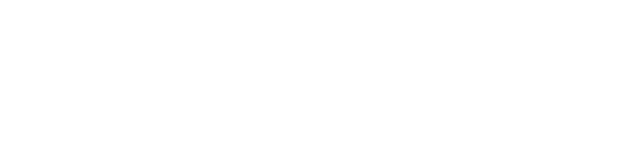
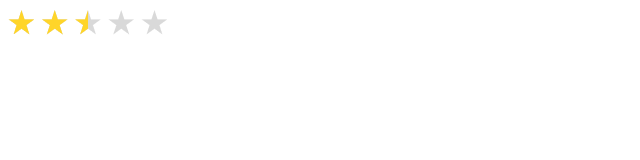
Before and after one commit to Oleg4311/tilda_test, a website: page index.html in a window 1280 px wide. Shown: the whole page, without its empty margins (0-640 px from the left). Drawn offline with Linux system fonts and the light colour scheme; the site is published under a folder, as on GitHub Pages, so addresses that start at the root find nothing.

Commit message:
rating_without_saving

```diff
--- a/index.css
+++ b/index.css
@@ -3,7 +3,7 @@
   position: relative;
   width: 160px;
   height: 32px;
-  background:url('/stars_white.png') repeat-x;
+  background:url('stars_white.png') repeat-x;
   cursor: pointer;
 }
 
@@ -13,7 +13,7 @@
   top: 0px;
   left: 0px;
   height: 32px;
-  background:url('/stars_gold.png') repeat-x;
+  background:url('stars_gold.png') repeat-x;
 }
 
 .input{
```
